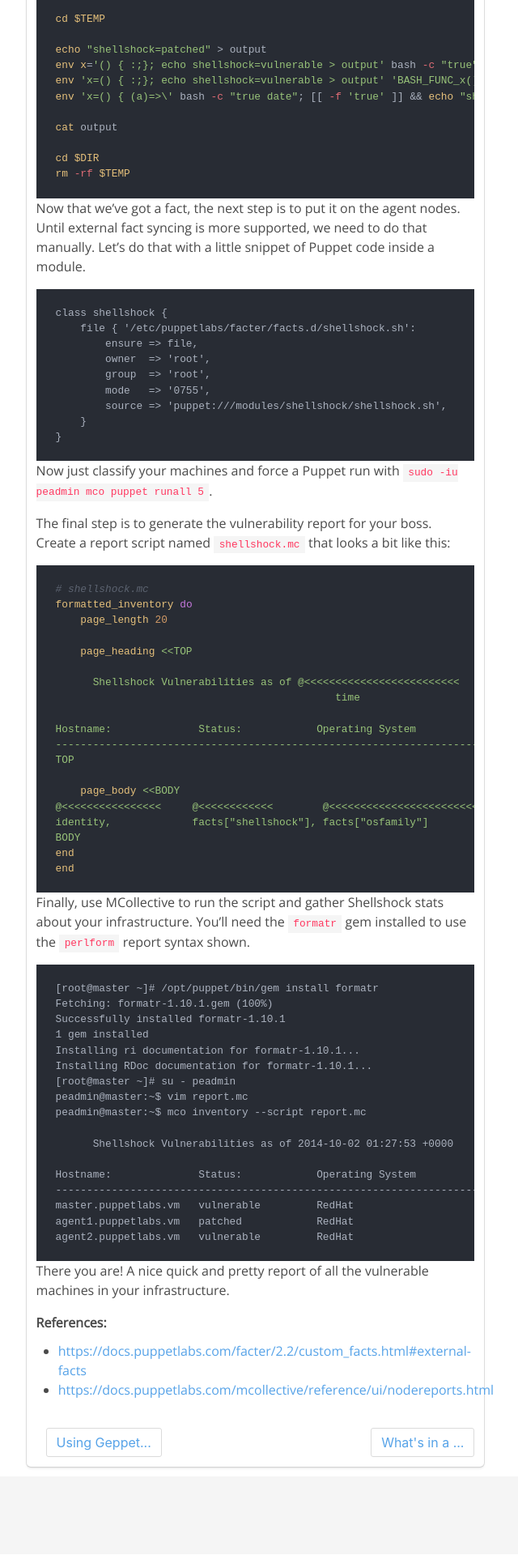
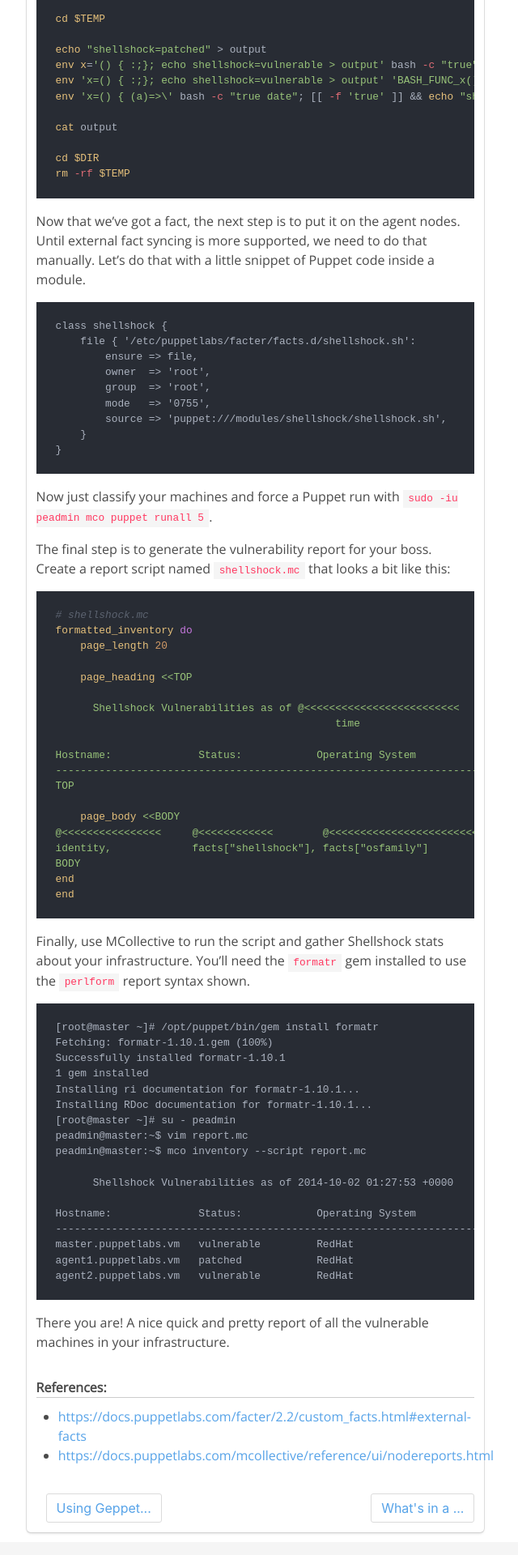
Before and after one commit to binford2k/binford2k.com, a Jekyll site: the page built from _posts/2014-10-01-shellshock.md, in a window 1280 px wide. Shown: the part 1002-2922 px from the top of the page at 81% size, without its empty margins (183-823 px from the left). Built offline with Jekyll 4.4.1, drawn with Linux system fonts in a browser that asks for light colours; comment, search, counter and statistics services are not loaded.

Commit message:
minor style improvements

```diff
--- a/assets/css/custom.css
+++ b/assets/css/custom.css
@@ -26,6 +26,11 @@
 /* for mobile screens otherwise it messes up the nav*/
 #searchFieldNav {
     width: 65%;
+}
+
+h2 {
+  border-bottom: 1px solid #ccc;
+  margin-top: 2em;
 }
 
 h1.title span.wrap {
@@ -190,6 +195,10 @@
   vertical-align: baseline;
 }
 
+div.highlight {
+  margin-bottom: 1em;
+}
+
 /* sorry God. Just once */
 .sidebar {
     padding: 0 0.75rem 0.75rem 0.75rem !important;
```
